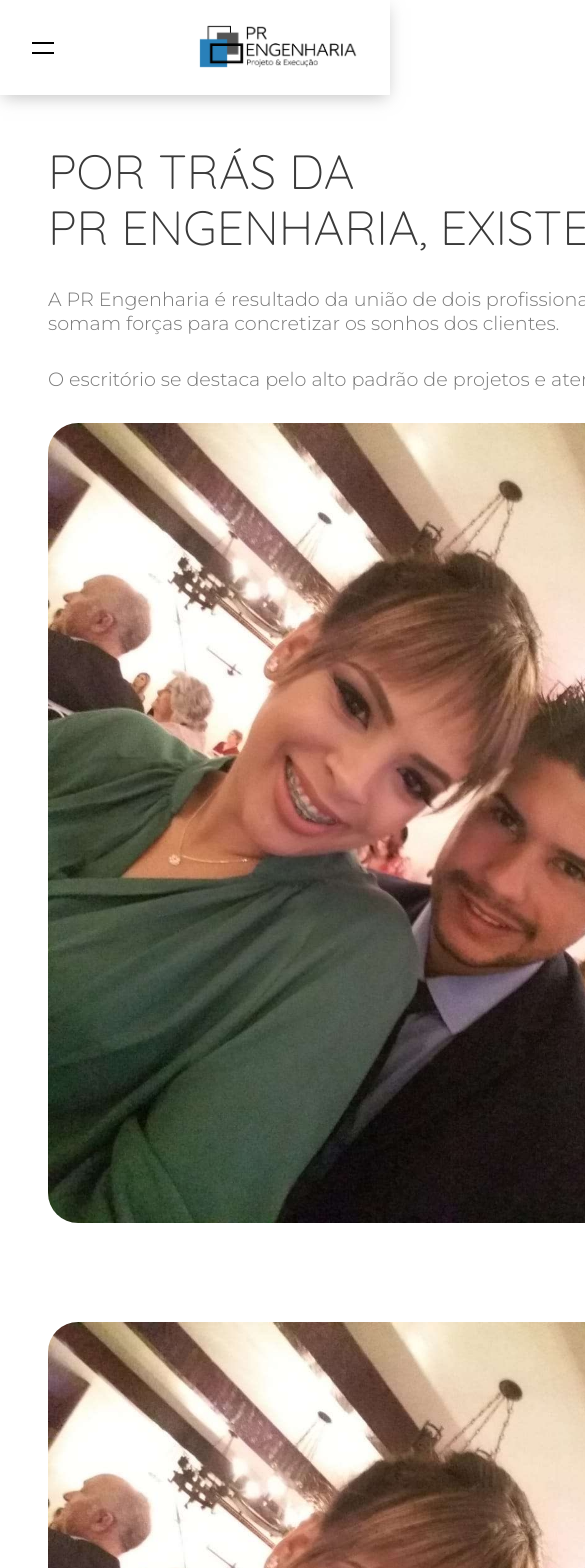
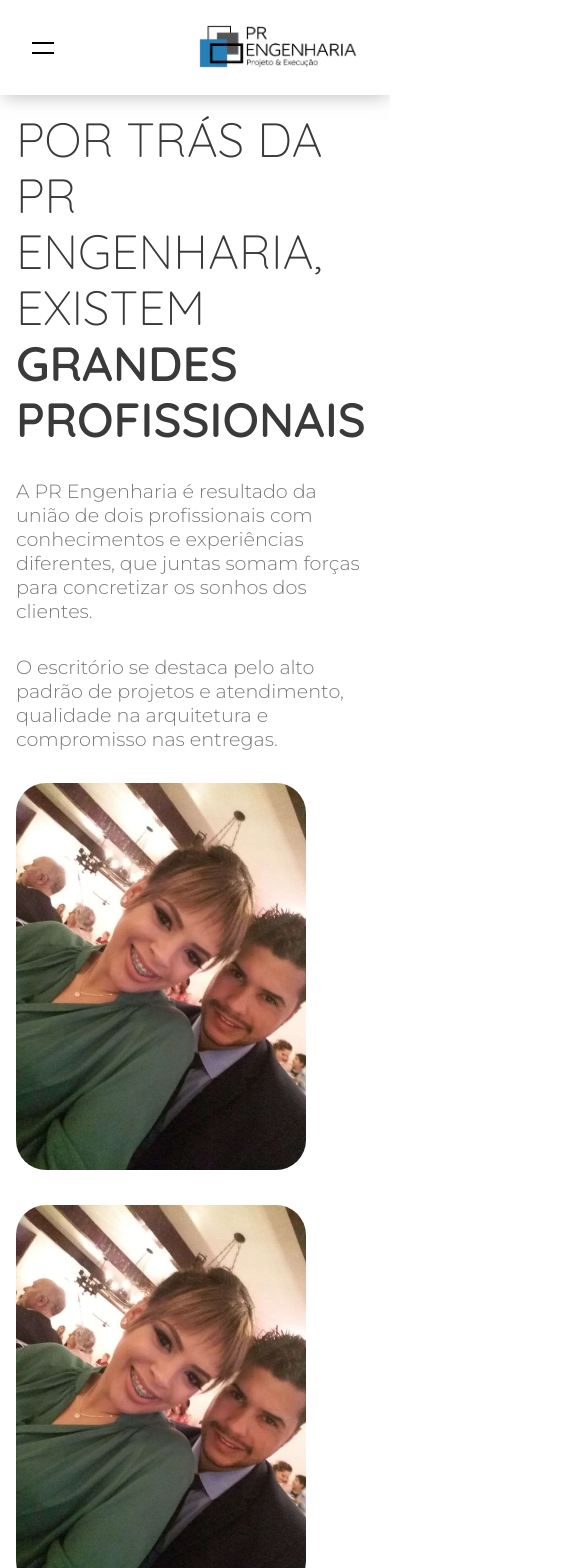
Before and after one commit to Gabbellini/prengenharia, a Vue app: page / in a window 390 px wide. Shown: the top 1568 px of the page, 585 px wide, since content can reach past the window. Built offline with nearby package versions, Linux system fonts and the light colour scheme.

Commit message:
fix: responsiveness

```diff
--- a/src/views/AboutView.vue
+++ b/src/views/AboutView.vue
@@ -376,13 +376,12 @@ export default defineComponent({
 .section {
   width: 100%;
   box-sizing: border-box;
-  padding: 3rem;
+  padding: 1rem;
 }
 
 .section__content {
   display: flex;
   flex-direction: column;
-  width: 1180px;
   max-width: 1180px;
   gap: 2rem;
   margin: 0 auto;
@@ -400,7 +399,7 @@ export default defineComponent({
 }
 
 .section__image > img {
-  max-width: 600px;
+  max-width: 290px;
   border-radius: 30px;
 }
 
@@ -575,7 +574,8 @@ h2 > strong:last-child {
 .footer__lower {
   display: flex;
   justify-content: space-between;
-  height: 45px;
+  height: fit-content;
+  min-height: 45px;
   background-color: #1B1B1A;
   padding: 0 4rem;
 }
@@ -628,7 +628,7 @@ h2 > strong:last-child {
 }
 
 .logo__image {
-  width: 20rem;
+  width: 12rem;
 }
 
 .icon-list {
@@ -656,12 +656,22 @@ h2 > strong:last-child {
 }
 
 @media screen and (min-width: 768px) {
+  .section {
+    padding: 3rem;
+  }
+
   .section__content {
     flex-direction: row;
+    width: 1180px;
   }
 
   .section__image > img {
     width: 450px;
+    max-width: 600px;
+  }
+
+  .logo__image {
+    width: 20rem;
   }
 }
 </style>
```
